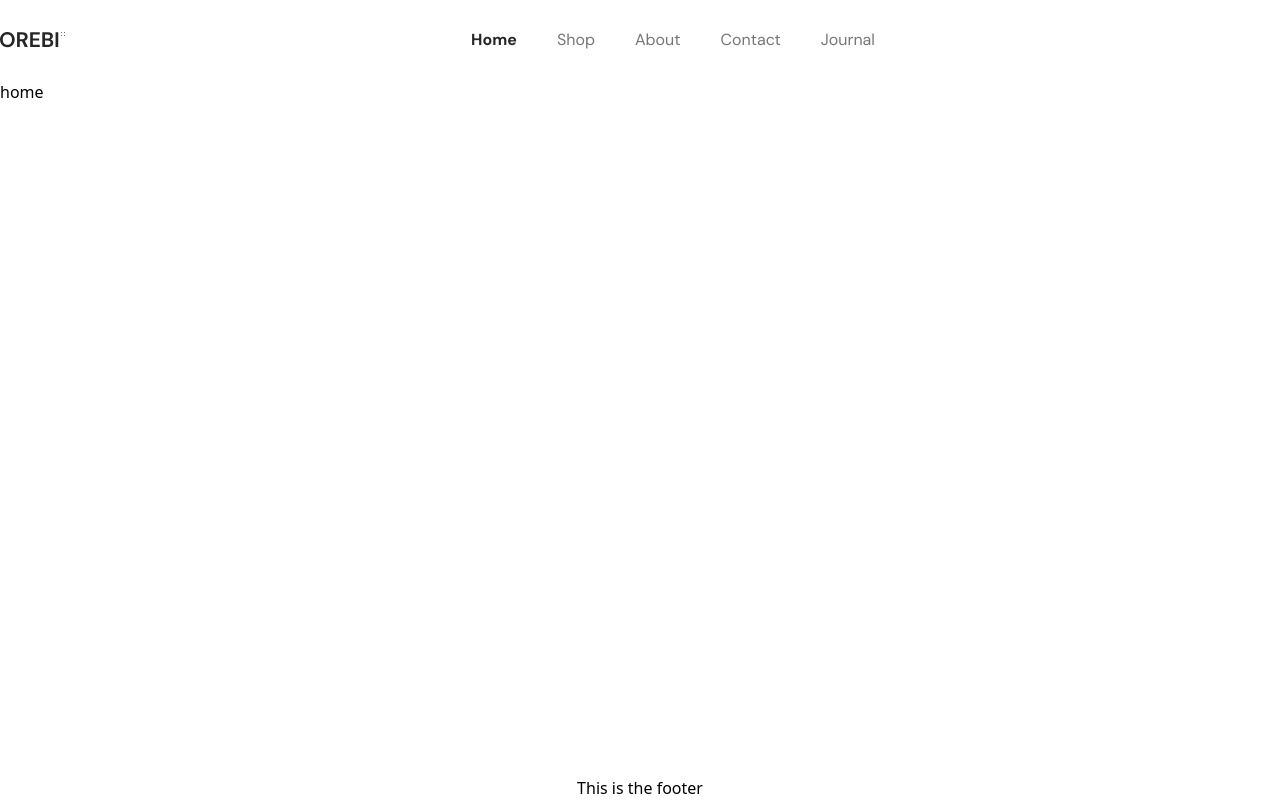
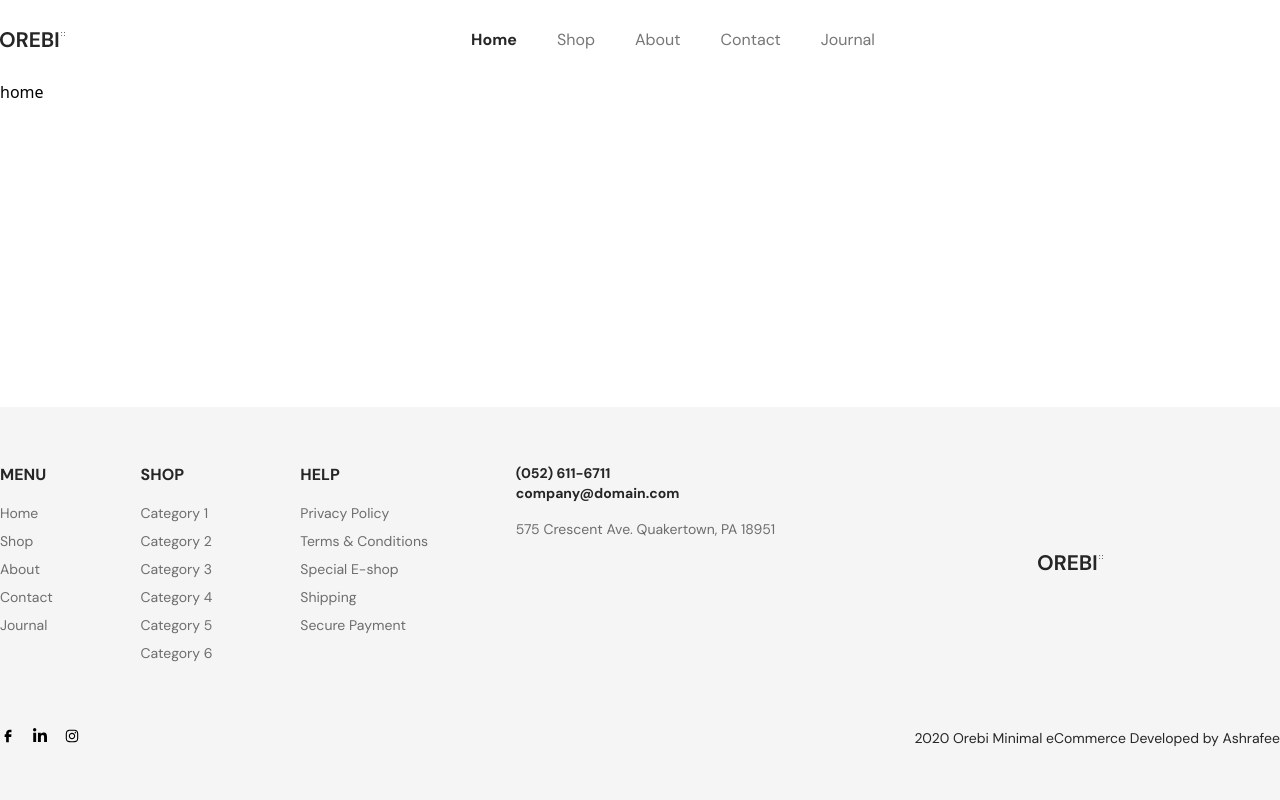
Before and after one commit to IamAshrafee/OREBI-Ecommerce-Full-Stack, a React (Vite) app in the folder Frontend/: page / in a window 1280 px wide. Built offline with nearby package versions, Linux system fonts and the light colour scheme.

Commit message:
footer completed, and Mainwidth fixed

```diff
--- a/Frontend/package.json
+++ b/Frontend/package.json
@@ -13,6 +13,7 @@
     "@tailwindcss/vite": "^4.1.14",
     "react": "^19.1.1",
     "react-dom": "^19.1.1",
+    "react-icons": "^5.5.0",
     "react-router": "^7.9.4",
     "tailwindcss": "^4.1.14"
   },
--- a/Frontend/src/index.css
+++ b/Frontend/src/index.css
@@ -5,5 +5,6 @@
   --font-dmsans: "DM Sans", sans-serif;
   --color-primary: #262626;
   --color-gray-v1: #767676;
-
+  --color-gray-v2: #6d6d6d;
+  --color-gray-v2-hover: #4c4c4c;
 }
--- a/Frontend/src/layout/Footer.jsx
+++ b/Frontend/src/layout/Footer.jsx
@@ -1,7 +1,146 @@
+import { AiOutlineInstagram } from "react-icons/ai";
+import { FaLinkedinIn } from "react-icons/fa";
+import { CgFacebook } from "react-icons/cg";
 import React from "react";
+import Logo from "../assets/svg/Logo.svg";
+import MainWidth from "./MainWidth";
+import { Link } from "react-router";
 
 const Footer = () => {
-  return <div className="text-center">This is the footer</div>;
+  return (
+    <div className="bg-[#f5f5f5]">
+      <MainWidth>
+        <div className="flex flex-col gap-[65px] mt-14 mb-13">
+          <div className="flex flex-row justify-between">
+            <div className="flex flex-row justify-between grow">
+              <div className="flex flex-col gap-4">
+                <div>
+                  <p className="font-dmsans text-primary font-bold">MENU</p>
+                </div>
+                <div className="flex flex-col gap-2">
+                  <Link
+                    to="/"
+                    className="font-dmsans text-gray-v2 text-sm cursor-pointer hover:text-gray-v2-hover"
+                  >
+                    Home
+                  </Link>
+                  <Link
+                    to="/shop"
+                    className="font-dmsans text-gray-v2 text-sm cursor-pointer hover:text-gray-v2-hover"
+                  >
+                    Shop
+                  </Link>
+                  <Link
+                    to="/about"
+                    className="font-dmsans text-gray-v2 text-sm cursor-pointer hover:text-gray-v2-hover"
+                  >
+                    About
+                  </Link>
+                  <Link
+                    to="/contact"
+                    className="font-dmsans text-gray-v2 text-sm cursor-pointer hover:text-gray-v2-hover"
+                  >
+                    Contact
+                  </Link>
+                  <Link
+                    to="/journal"
+                    className="font-dmsans text-gray-v2 text-sm cursor-pointer hover:text-gray-v2-hover"
+                  >
+                    Journal
+                  </Link>
+                </div>
+              </div>
+              <div className="flex flex-col gap-4">
+                <div>
+                  <p className="font-dmsans text-primary font-bold">SHOP</p>
+                </div>
+                <div className="flex flex-col gap-2">
+                  <p className="font-dmsans text-gray-v2 text-sm cursor-pointer hover:text-gray-v2-hover">
+                    Category 1
+                  </p>
+                  <p className="font-dmsans text-gray-v2 text-sm cursor-pointer hover:text-gray-v2-hover">
+                    Category 2
+                  </p>
+                  <p className="font-dmsans text-gray-v2 text-sm cursor-pointer hover:text-gray-v2-hover">
+                    Category 3
+                  </p>
+                  <p className="font-dmsans text-gray-v2 text-sm cursor-pointer hover:text-gray-v2-hover">
+                    Category 4
+                  </p>
+                  <p className="font-dmsans text-gray-v2 text-sm cursor-pointer hover:text-gray-v2-hover">
+                    Category 5
+                  </p>
+                  <p className="font-dmsans text-gray-v2 text-sm cursor-pointer hover:text-gray-v2-hover">
+                    Category 6
+                  </p>
+                </div>
+              </div>
+              <div className="flex flex-col gap-4">
+                <div>
+                  <p className="font-dmsans text-primary font-bold">HELP</p>
+                </div>
+                <div className="flex flex-col gap-2">
+                  <Link to="/privacy-policy" className="font-dmsans text-gray-v2 text-sm cursor-pointer hover:text-gray-v2-hover">
+                    Privacy Policy
+                  </Link>
+                  <Link to="/terms-and-conditions" className="font-dmsans text-gray-v2 text-sm cursor-pointer hover:text-gray-v2-hover">
+                    Terms & Conditions
+                  </Link>
+                  <Link to="/special-e-shop" className="font-dmsans text-gray-v2 text-sm cursor-pointer hover:text-gray-v2-hover">
+                    Special E-shop
+                  </Link>
+                  <Link to="/shipping" className="font-dmsans text-gray-v2 text-sm cursor-pointer hover:text-gray-v2-hover">
+                    Shipping
+                  </Link>
+                  <Link to="/secure-payment" className="font-dmsans text-gray-v2 text-sm cursor-pointer hover:text-gray-v2-hover">
+                    Secure Payment
+                  </Link>
+                </div>
+              </div>
+              <div className="flex flex-col gap-4">
+                <div>
+                  <p className="font-dmsans text-sm text-primary font-bold">
+                    (052) 611-6711
+                  </p>
+                  <p className="font-dmsans text-sm text-primary font-bold">
+                    company@domain.com
+                  </p>
+                </div>
+                <p className="font-dmsans text-sm text-gray-v2">
+                  575 Crescent Ave. Quakertown, PA 18951
+                </p>
+              </div>
+              {/* blank div  */}
+              <div></div>
+            </div>
+            <div className="flex grow flex-row items-center justify-center">
+              <Link to="/">
+                <img src={Logo} alt="Logo image" />
+              </Link>
+            </div>
+          </div>
+          <div className="flex flex-row justify-between">
+            <div className="flex flex-row gap-4 text-[16px]">
+              <Link to="https://www.facebook.com" target="_blank">
+                <CgFacebook />
+              </Link>
+              <Link to="https://www.linkedin.com" target="_blank">
+                <FaLinkedinIn />
+              </Link>
+              <Link to="https://www.instagram.com" target="_blank">
+                <AiOutlineInstagram />
+              </Link>
+            </div>
+            <div>
+              <p className="font-dmsans text-sm text-primary">
+                2020 Orebi Minimal eCommerce Developed by Ashrafee
+              </p>
+            </div>
+          </div>
+        </div>
+      </MainWidth>
+    </div>
+  );
 };
 
 export default Footer;
--- /dev/null
+++ b/Frontend/src/layout/MainWidth.jsx
@@ -0,0 +1,7 @@
+import React from "react";
+
+const MainWidth = ({ children }) => {
+  return <div className="max-w-[1600px] mx-auto">{children}</div>;
+};
+
+export default MainWidth;
--- a/Frontend/src/layout/RootLayout.jsx
+++ b/Frontend/src/layout/RootLayout.jsx
@@ -5,7 +5,7 @@ import Footer from "./Footer";
 
 const RootLayout = () => {
   return (
-    <div className="max-w-[1600px] mx-auto flex flex-col min-h-screen">
+    <div className="flex flex-col min-h-screen">
       <TopHeader />
       <main className="grow flex flex-col">
         <Outlet />
--- a/Frontend/src/layout/TopHeader.jsx
+++ b/Frontend/src/layout/TopHeader.jsx
@@ -1,6 +1,7 @@
 import React from "react";
 import Logo from "../assets/svg/Logo.svg";
 import { Link, useLocation } from "react-router";
+import MainWidth from "./MainWidth";
 
 const TopHeader = () => {
   const location = useLocation();
@@ -8,16 +9,20 @@ const TopHeader = () => {
   const inactiveStyle =
     "font-dmsans text-gray-v1 hover:text-primary cursor-pointer";
   return (
+    <div>
+      <MainWidth>
         <div className="flex flex-row justify-between items-center h-20">
           {/* Logo */}
-      <div>
+          <Link to="/">
             <img src={Logo} alt="Logo" className="cursor-pointer" />
-      </div>
+          </Link>
           {/* Menu Items */}
           <div className="flex flex-row gap-10">
             <Link
               to="/"
-          className={location.pathname === "/" ? activeStyle : inactiveStyle}
+              className={
+                location.pathname === "/" ? activeStyle : inactiveStyle
+              }
             >
               Home
             </Link>
@@ -55,6 +60,8 @@ const TopHeader = () => {
           {/* Blank Space */}
           <div></div>
         </div>
+      </MainWidth>
+    </div>
   );
 };
 
```
Also changed, not shown: 1 other file (tests, documents, lock files or other folders). Lines whose indentation alone changed are shown as unchanged.
